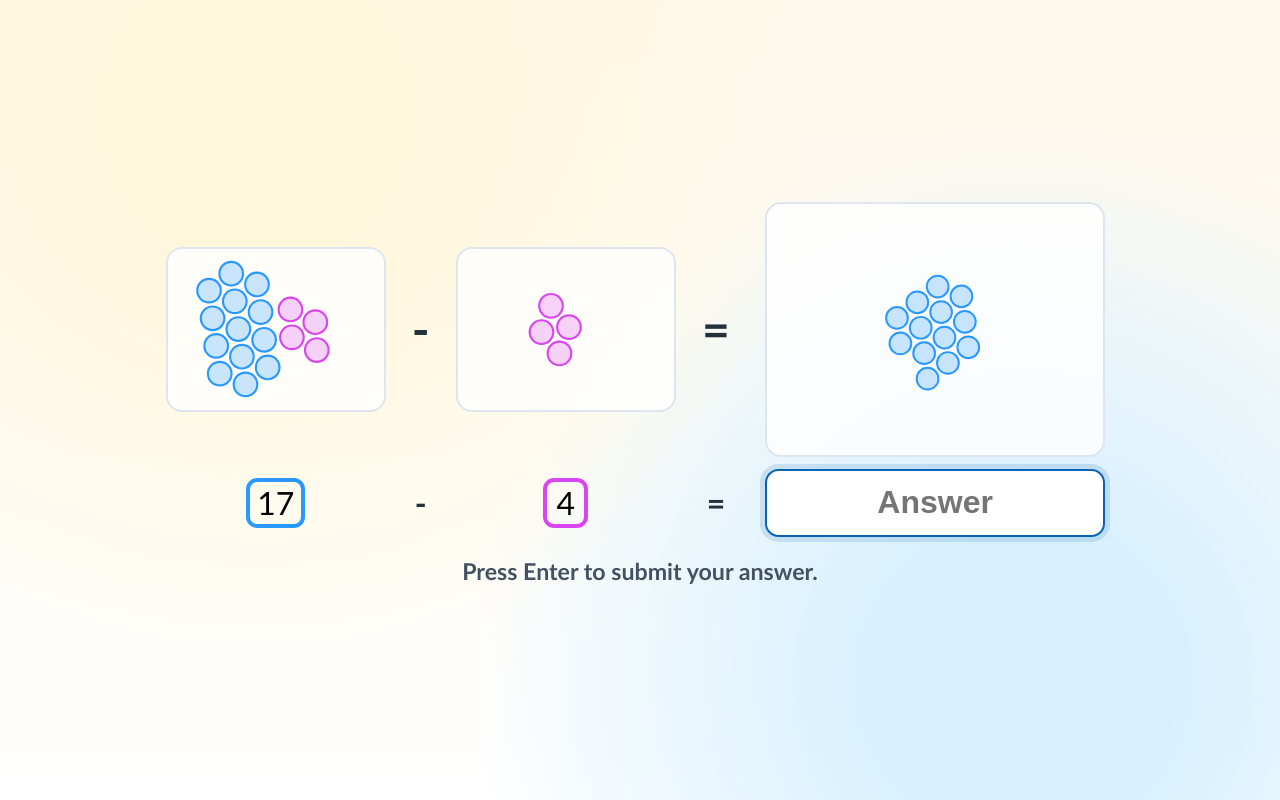
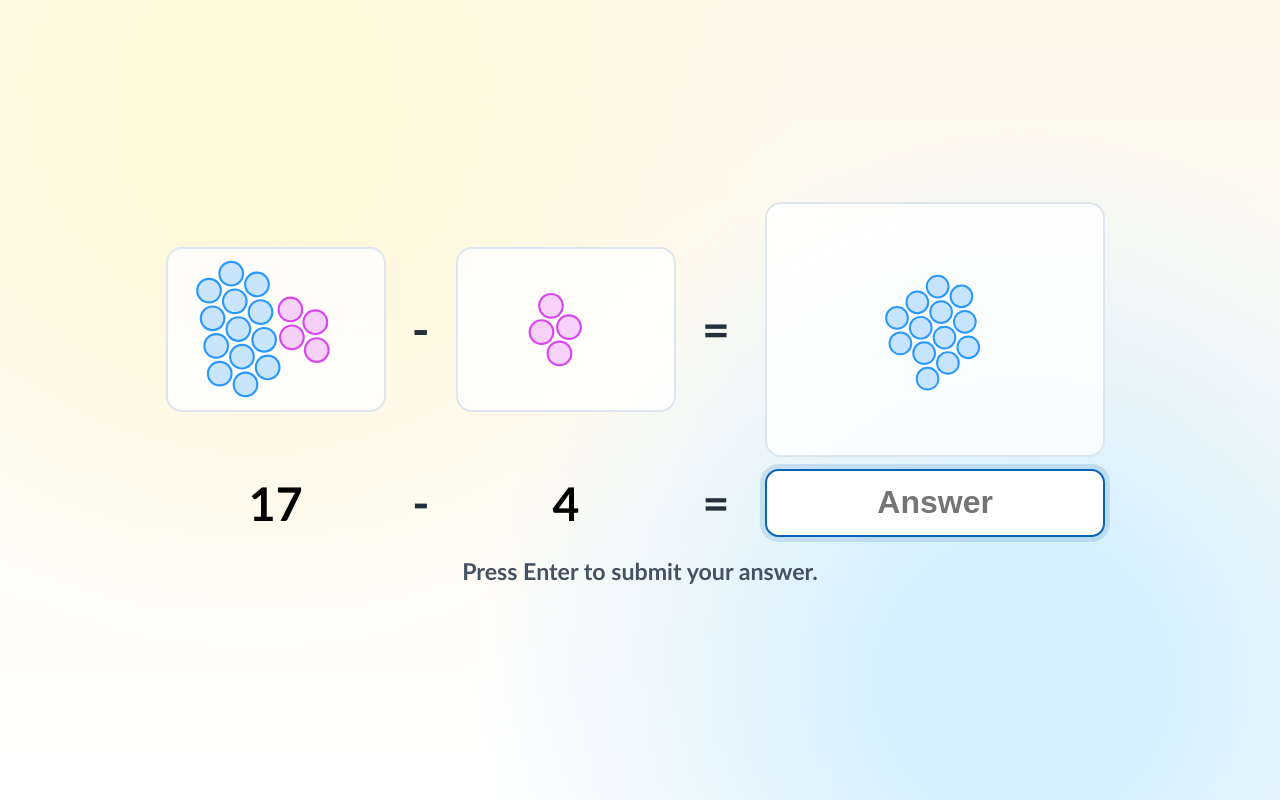
Before and after one commit to jimnys-8/mathius, a React (Vite) app: page / in a window 1280 px wide. Built offline with nearby package versions, Linux system fonts and the light colour scheme.

Commit message:
Larger text

```diff
--- a/src/App.css
+++ b/src/App.css
@@ -91,6 +91,18 @@
 
 .operand-grid {
   font-size: clamp(1.5rem, 3.4vw, 2rem);
+}
+
+.equation-grid:not(.equation-grid-sqrt) .equation-sign-bottom,
+.equation-grid:not(.equation-grid-sqrt) .operand-grid {
+  font-size: clamp(2rem, 4.8vw, 2.9rem);
+  font-weight: 800;
+}
+
+.equation-grid:not(.equation-grid-sqrt) .operand-grid {
+  border: none;
+  border-radius: 0;
+  padding: 0;
 }
 
 .bubble-viz-result {
```
